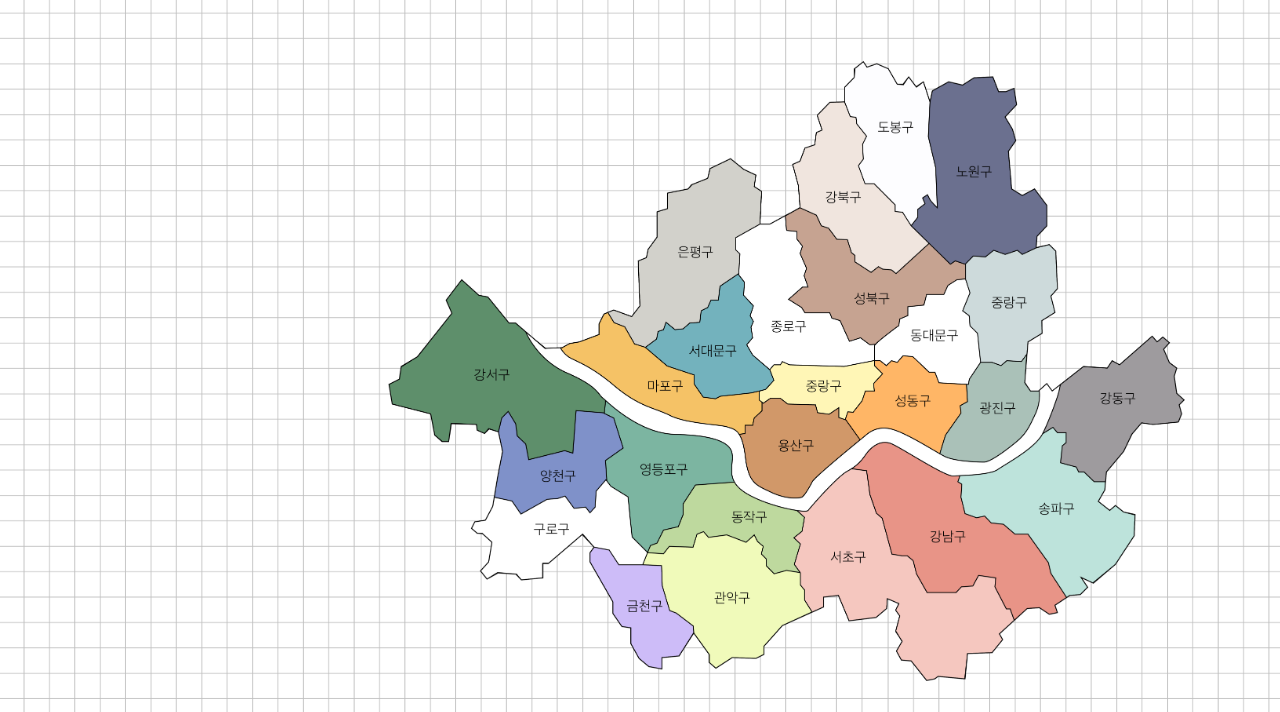
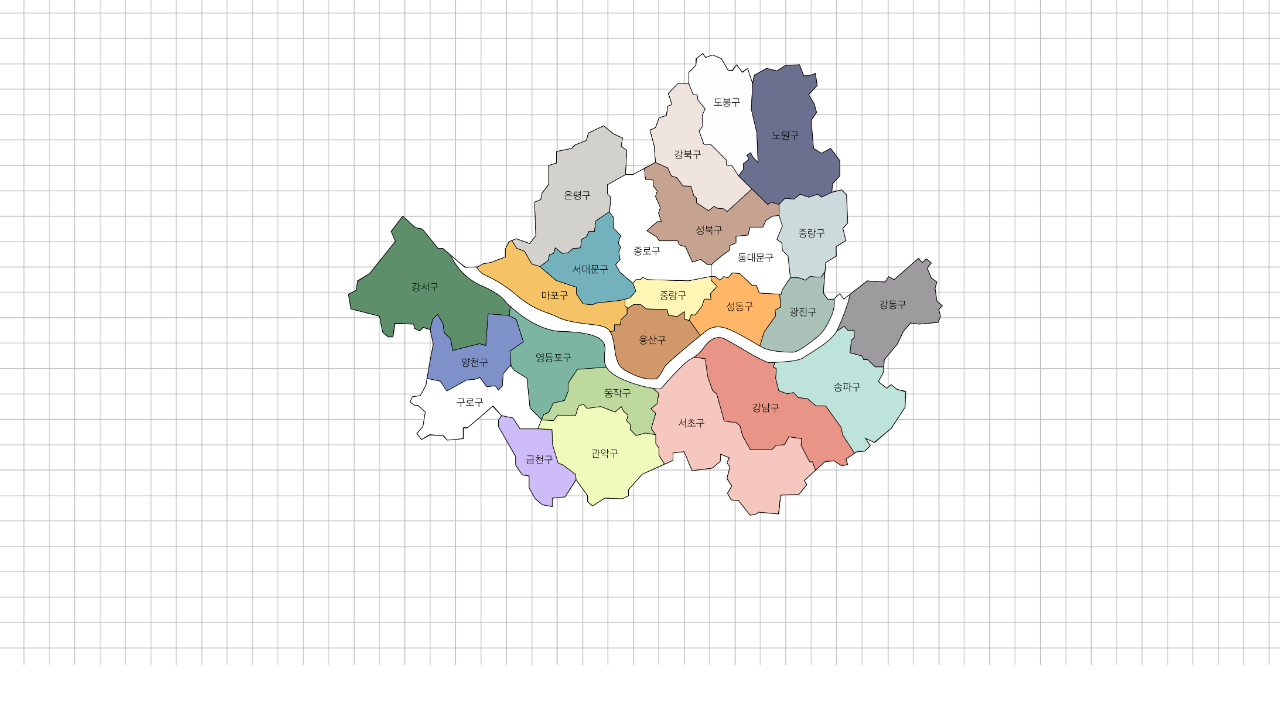
Before and after one commit to haewonnn/Seoul, a plain HTML site: page index.html in a window 1280 px wide. Shown: the part 135-847 px from the top of the page. After the commit the page ends 800 px from the top, so only its background shows below. Drawn offline with Linux system fonts and the light colour scheme; a web font is replaced by a local one.

Commit message:
Update index.html

```diff
--- a/index.html
+++ b/index.html
@@ -42,7 +42,7 @@
 				text-align:center;
 				}
 
-			.picture{position:relative; margin-top: 50px; margin-left: 350px;}
+			.picture{position:relative; margin-top: 50px; text-align: center;}
 
 
 			.dream{font-family:'S-CoreDream-9Black';}
@@ -79,7 +79,7 @@
 
 
 		<div class="picture">
-			<a href="2.html"><img src="seoul2.png" width="850px"></a>
+			<a href="2.html"><img src="seoul2.png" width="50%"></a>
 		</div>
 
 
```
